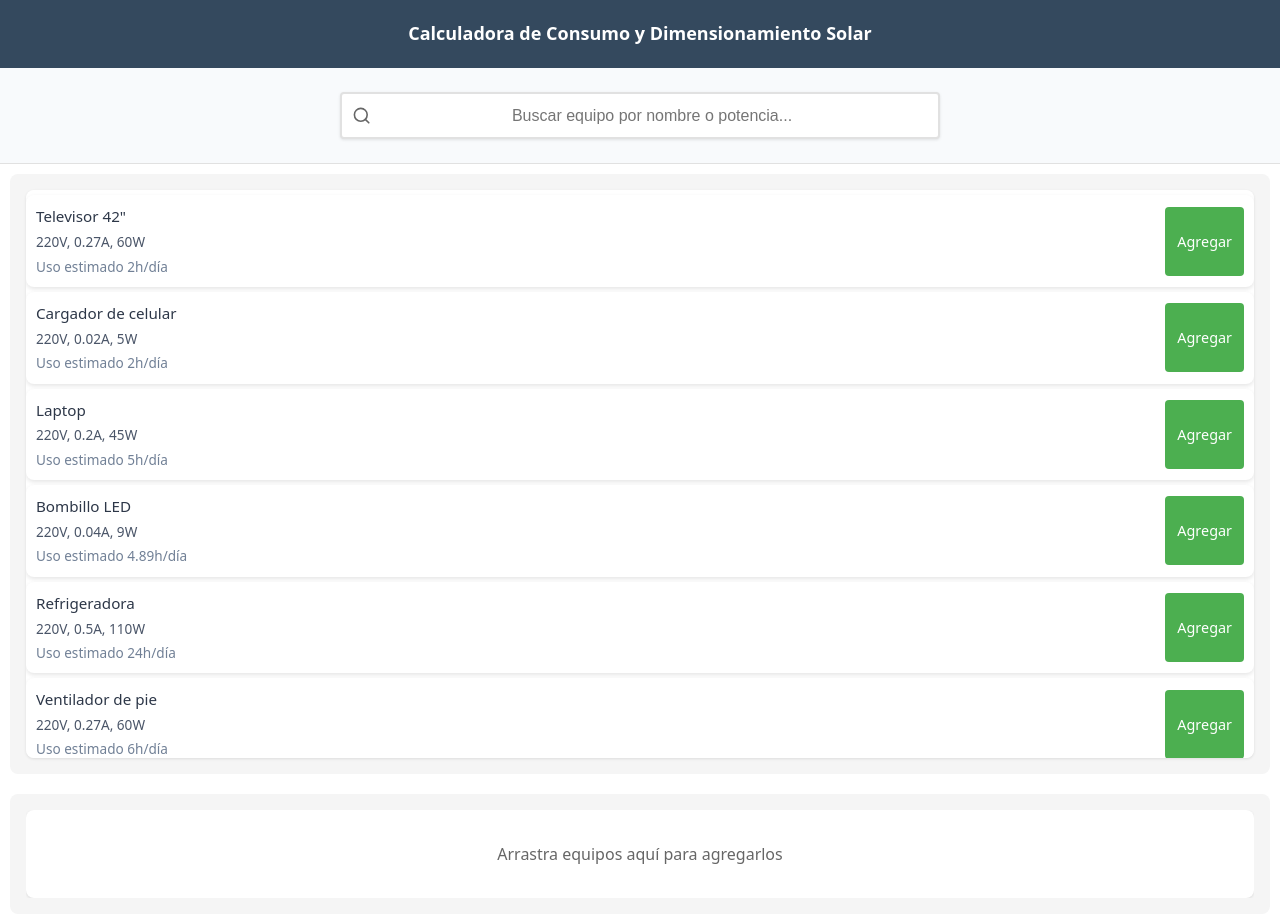
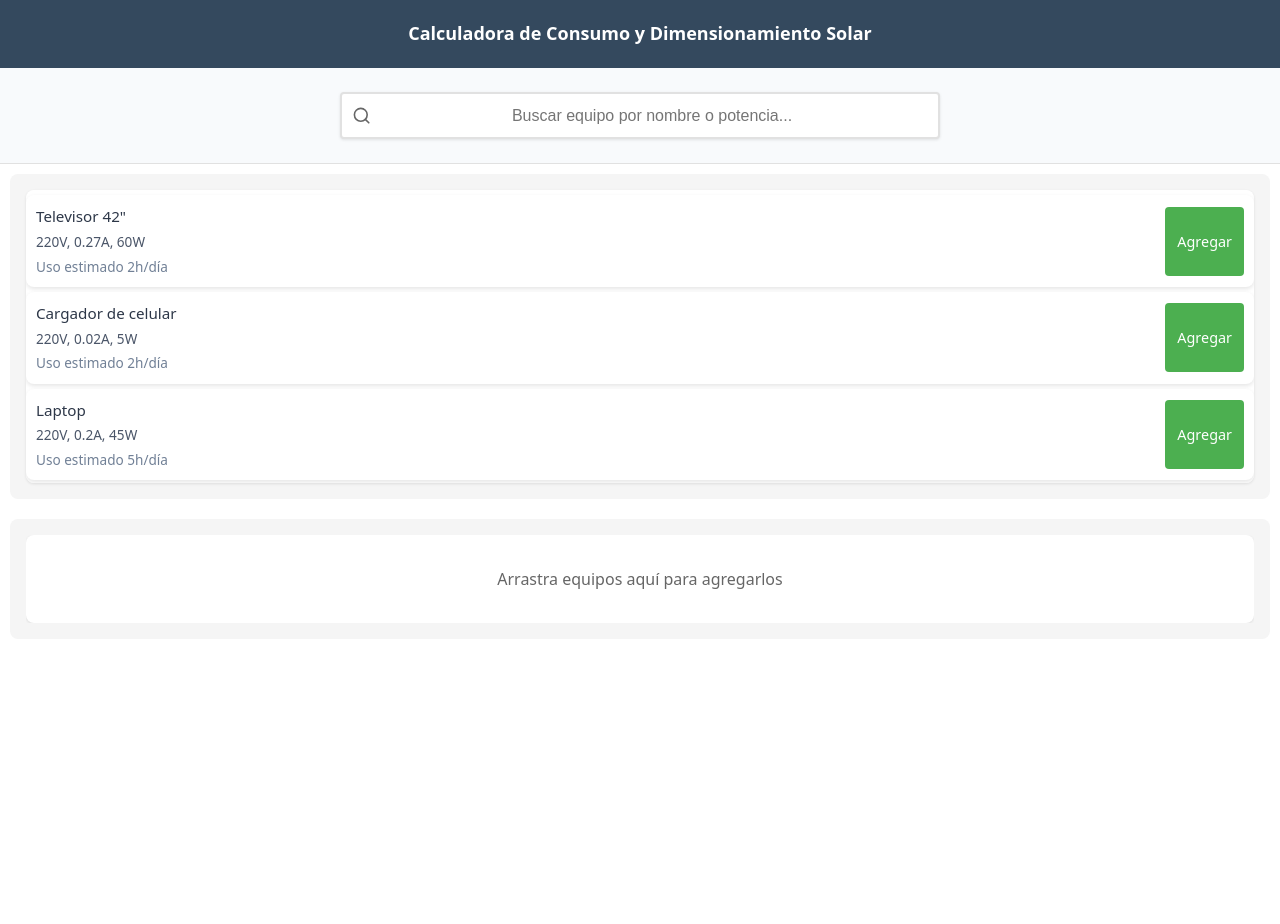
Before and after one commit to rgap/Energy-Consumption-and-Solar-Sizing-Calculator, a React (Vite) app: page / in a window 1280 px wide. After the commit the page ends 800 px from the top, so only its background shows below. Built offline with nearby package versions, Linux system fonts and the light colour scheme.

Commit message:
style: changed results styling

```diff
--- a/src/App.css
+++ b/src/App.css
@@ -636,6 +636,10 @@ input[type="text"] {
     padding: 10px;
   }
 
+  .products-filtered {
+    height: 325px;
+  }
+
   .products-filtered,
   .right-panel {
     width: 100%;
@@ -924,14 +928,6 @@ input[type="text"] {
   display: block;
 }
 
-.results-section {
-  background: #f8fafc;
-  padding: 20px;
-  border-radius: 8px;
-  margin-top: 20px;
-  border: 1px solid #e2e8f0;
-}
-
 .results-section h4 {
   color: #2d3748;
   font-size: 1.1rem;
```
